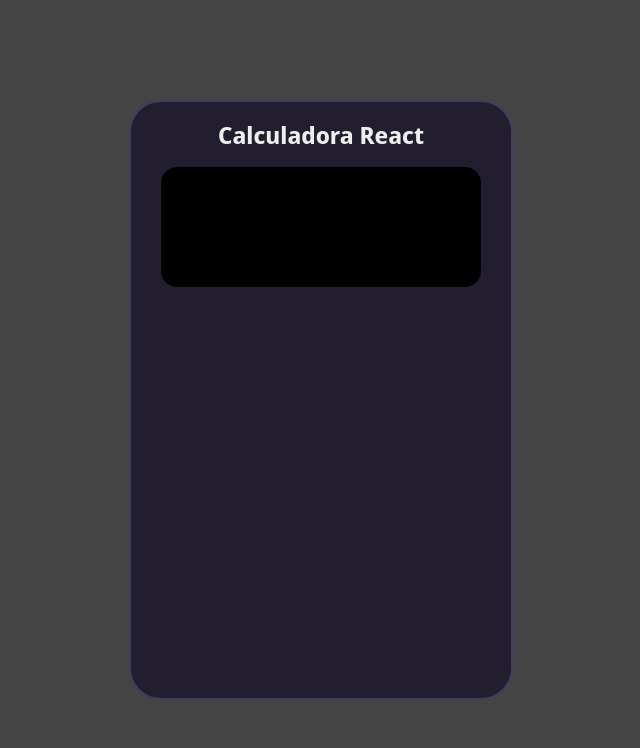
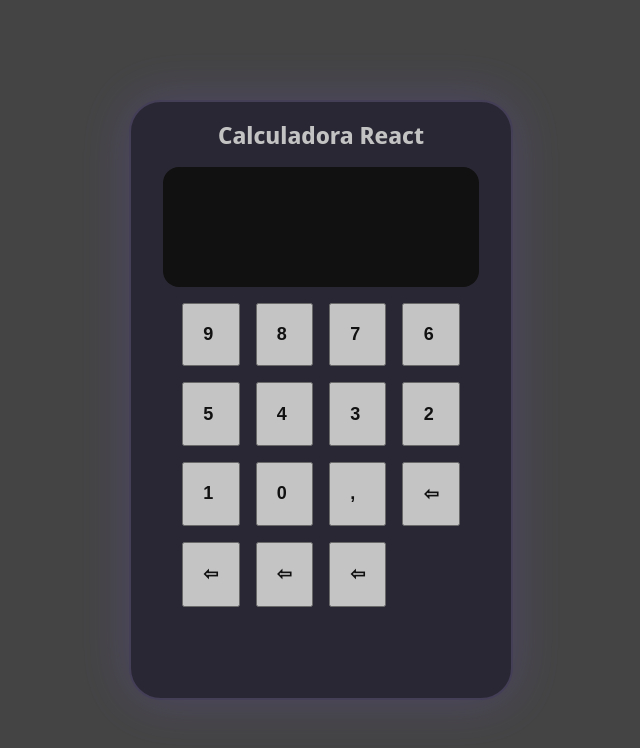
Before and after one commit to TheBestGekyume/calculadoraReact, a React (Create React App) app in the folder calculadora-jsx/: page / in a window 1280 px wide. Shown: the top 748 px of the page, without its empty margins (319-959 px from the left). Built offline with nearby package versions, Linux system fonts and the light colour scheme.

Commit message:
Botões(INCOMPLETO)

```diff
--- a/calculadora-jsx/src/components/Calculadora/Calculadora.css
+++ b/calculadora-jsx/src/components/Calculadora/Calculadora.css
@@ -3,25 +3,20 @@ section#calculadora{
     flex-direction: column;
     align-items: center;
     gap: 1rem;
-    padding: 1rem 0;
+    padding: 1rem 2rem;
+    /* max-width: 30vw; */
+    width: 100%;
     min-width: 30vw;
     min-height: 75vh;
     background-color: #221e2f;
+    opacity: 0.75;
     border: 2px solid #443c5e;
+    box-shadow: 0 0 50px 0 #7758de4f;
     border-radius: 2rem;
+    transition: 1s ;
 }
 
-div#visor{
-    display: flex;
-    align-items: center;
-    justify-content: start;
-    width: 25vw;
-    height: 15vh;
-    background-color: #000;
-    border-radius: 1rem;
-    padding-left: 1rem;
+section#calculadora:hover{
+    opacity: 1;
+    box-shadow: 10px 10px 50px 0px #7758ded0;
 }
-
-div#visor h2{
-    font-size: 2.5rem;
-}
--- a/calculadora-jsx/src/components/Calculadora/Calculadora.jsx
+++ b/calculadora-jsx/src/components/Calculadora/Calculadora.jsx
@@ -1,13 +1,15 @@
-import React from "react";
 import './Calculadora.css';
 import { Visor } from '../Visor/Visor.jsx';
+import { Teclado } from '../Teclado/Teclado.jsx';
 
-export function Calculadora(props) {
+export function Calculadora() {
     return (
       <section id='calculadora'>
 
         <h1>Calculadora React</h1>
         <Visor/>
+        <Teclado/>
+
 
       </section>
     );
--- /dev/null
+++ b/calculadora-jsx/src/components/Teclado/Teclado.css
@@ -0,0 +1,16 @@
+div#teclado .botao {
+    flex-basis: calc((100% / 3) - 0.5rem);
+    min-width: 1.2rem;
+    padding: 1.2rem;
+    font-size: large;
+    text-align: left;
+    font-weight: bolder;
+}
+
+
+div#teclado{
+    display: grid;
+
+    grid-template-columns: auto auto auto auto;
+    gap: 1rem;
+}
--- /dev/null
+++ b/calculadora-jsx/src/components/Teclado/Teclado.jsx
@@ -0,0 +1,23 @@
+import './Teclado.css';
+
+export function Teclado() {
+    return (
+        <div id='teclado'>
+            <button className='botao'>9</button>
+            <button className='botao'>8</button>
+            <button className='botao'>7</button>
+            <button className='botao'>6</button>
+            <button className='botao'>5</button>
+            <button className='botao'>4</button>
+            <button className='botao'>3</button>
+            <button className='botao'>2</button>
+            <button className='botao'>1</button>
+            <button className='botao'>0</button>
+            <button className='botao'>,</button>
+            <button className='botao'>&#8678;</button>
+            <button className='botao'>&#8678;</button>
+            <button className='botao'>&#8678;</button>
+            <button className='botao'>&#8678;</button>
+        </div>
+    );
+}
--- a/calculadora-jsx/src/components/Visor/Visor.css
+++ b/calculadora-jsx/src/components/Visor/Visor.css
@@ -3,13 +3,14 @@ div#visor{
     display: flex;
     align-items: center;
     justify-content: start;
-    width: 25vw;
+    width: 100%;
     height: 15vh;
     background-color: #000;
     border-radius: 1rem;
-    padding-left: 1rem;
+    padding-inline: 1rem;
 }
 
 div#visor h2{
+    color: white;
     font-size: 2.5rem;
 }
--- a/calculadora-jsx/src/components/Visor/Visor.jsx
+++ b/calculadora-jsx/src/components/Visor/Visor.jsx
@@ -1,7 +1,6 @@
-
 import './Visor.css';
 
-export function Visor(props) {
+export function Visor() {
     return (
         <div id='visor'>
             <h2></h2>
```
Also changed, not shown: calculadora-jsx/src/components/Botao/Botao.jsx (added, +10 -0 lines), calculadora-jsx/src/components/Botao/Botao.css (added).
